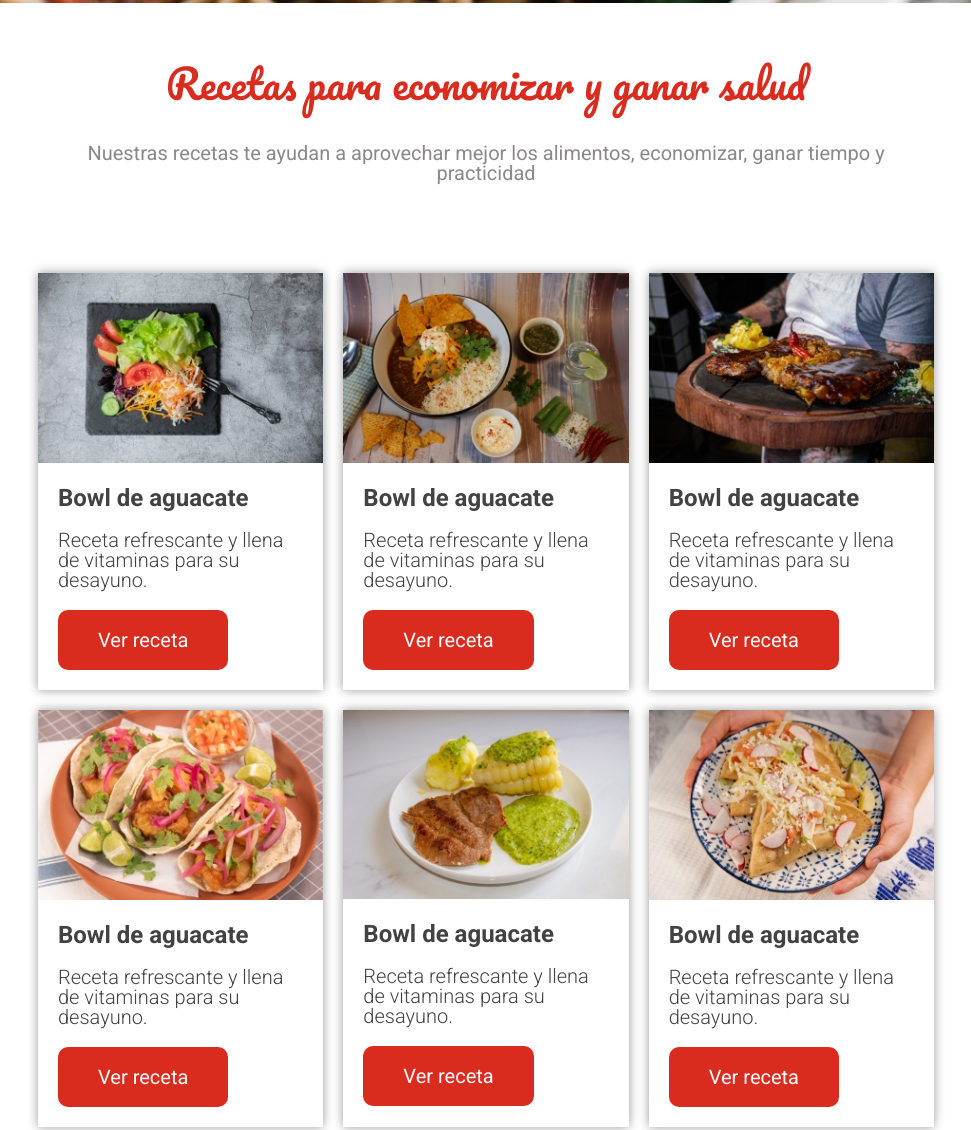
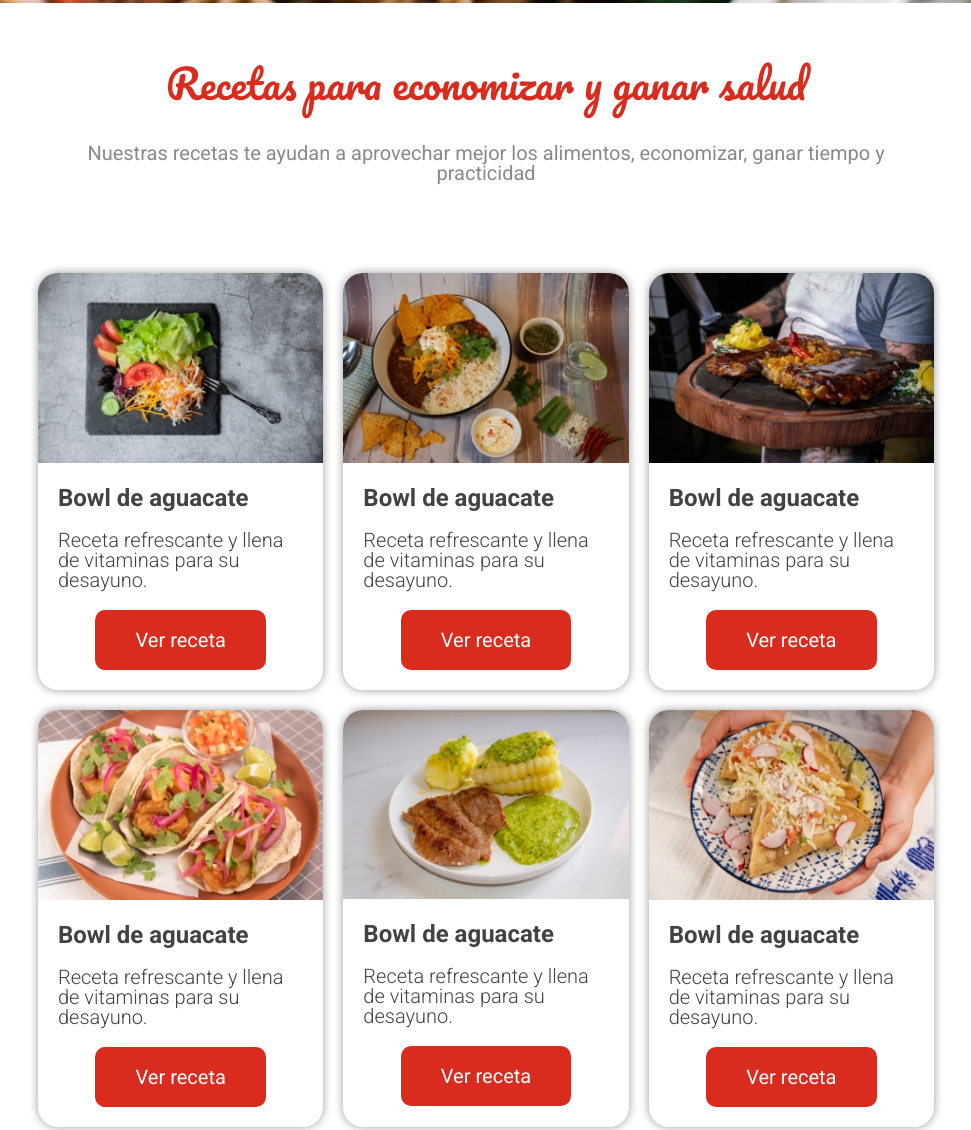
Before and after one commit to zidjian/restaurante-de-wal-e, a plain HTML site: page index.html in a window 1280 px wide. Shown: the part 797-1927 px from the top of the page, without its empty margins (154-1125 px from the left). Drawn offline with nearby package versions, Linux system fonts and the light colour scheme.

Commit message:
Correcciones de estilos en las tarjetas de las recetas

```diff
--- a/assets/css/moleculas/receta/receta-contenido.css
+++ b/assets/css/moleculas/receta/receta-contenido.css
@@ -1,4 +1,7 @@
 .receta-contenido {
     padding: 1rem;
     box-sizing: border-box;
+    display: flex;
+    flex-direction: column;
+    justify-content: center;
 }
--- a/assets/css/moleculas/receta/receta-descripcion.css
+++ b/assets/css/moleculas/receta/receta-descripcion.css
@@ -2,4 +2,5 @@
     color: var(--letra-oscura);
     font-weight: 300;
     margin: 1rem 0;
+    flex-grow: 1;
 }
--- a/assets/css/moleculas/receta/receta.css
+++ b/assets/css/moleculas/receta/receta.css
@@ -1,4 +1,10 @@
 .receta {
     width: 100%;
+    overflow: hidden;
     box-shadow: 0 0 .5rem rgba(0, 0, 0, .4);
+    border-radius: 1rem;
+    -webkit-border-radius: 1rem;
+    -moz-border-radius: 1rem;
+    -ms-border-radius: 1rem;
+    -o-border-radius: 1rem;
 }
```
